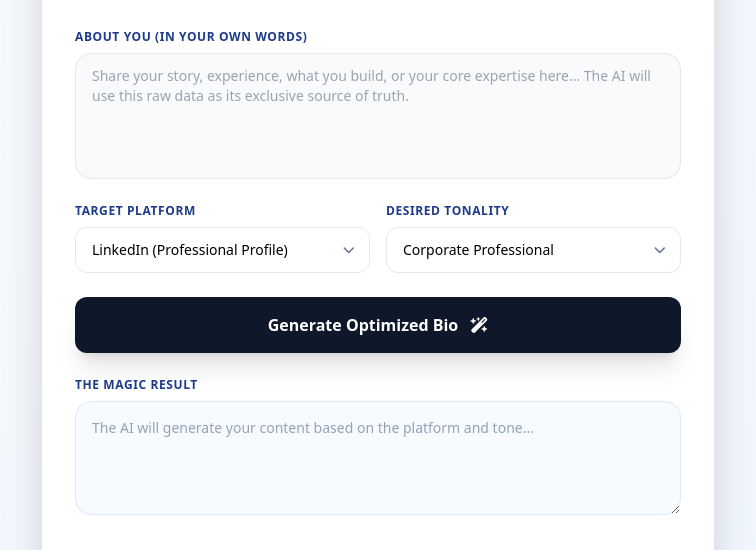
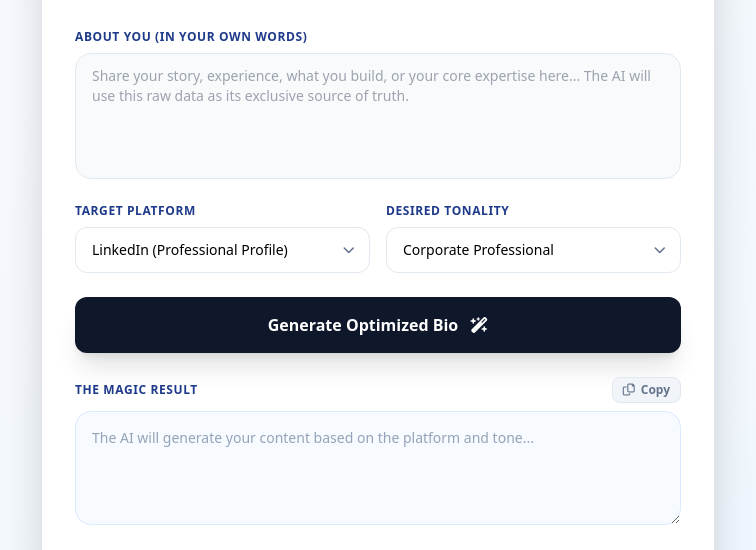
Before and after one commit to Eazybel/AboutMeGenie, a website: page public/index.html in a window 1280 px wide. Shown: the part 172-722 px from the top of the page, without its empty margins (262-1018 px from the left). Drawn offline with nearby package versions, Linux system fonts and the light colour scheme.

Commit message:
Refactor form structure and improve layout

```diff
--- a/public/index.html
+++ b/public/index.html
@@ -68,7 +68,7 @@
                 </div>
 
                 <div class="mt-6">
-        <button id="generateBtn" class="w-full bg-slate-900 hover:bg-black text-white py-4 rounded-xl font-bold shadow-xl transition-all flex items-center justify-center gap-3 group text-sm sm:text-base">
+                    <button id="generateBtn" type="submit" class="w-full bg-slate-900 hover:bg-black text-white py-4 rounded-xl font-bold shadow-xl transition-all flex items-center justify-center gap-3 group text-sm sm:text-base">
                         <span id="btnText">Generate Optimized Bio</span>
 
                         <div id="loadingSpinner" class="hidden flex items-center gap-1">
@@ -82,8 +82,15 @@
                 </div>
             </form>
 
-            <div class="relative">
-                <label class="block text-[10px] sm:text-xs font-bold text-blue-900 uppercase tracking-wider mb-2">The Magic Result</label>
+            <div class="relative group/result">
+                <div class="flex justify-between items-center mb-2">
+                    <label class="block text-[10px] sm:text-xs font-bold text-blue-900 uppercase tracking-wider">The Magic Result</label>
+
+                    <button id="copyBtn" class="flex items-center gap-1.5 text-xs font-semibold text-slate-500 hover:text-blue-600 transition-all bg-slate-100 hover:bg-blue-50 px-2.5 py-1 rounded-lg border border-slate-200">
+                        <i id="copyIcon" class="fa-regular fa-copy"></i>
+                        <span id="copyText">Copy</span>
+                    </button>
+                </div>
                 <textarea id="resultTextarea" rows="4" readonly class="w-full px-4 py-4 bg-blue-50/50 border border-blue-100 rounded-2xl text-slate-700 focus:outline-none placeholder:text-slate-400 text-sm"
                     placeholder="The AI will generate your content based on the platform and tone..."></textarea>
             </div>
```
Lines whose indentation alone changed are shown as unchanged.
